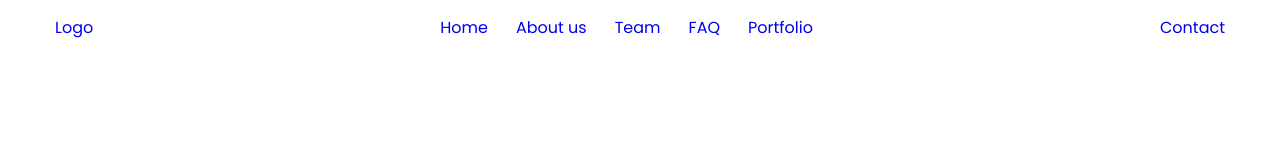
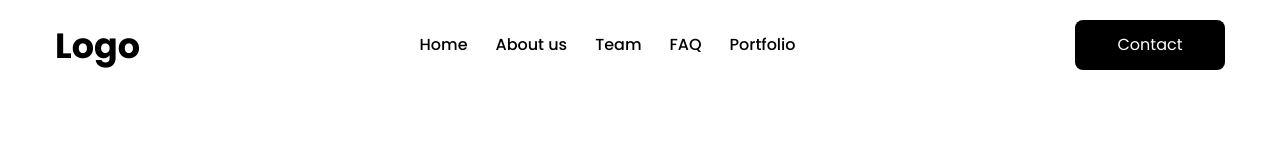
Before and after one commit to SMirza3228/test-portfolio, a plain HTML site: page index.html in a window 1280 px wide. Drawn offline with Linux system fonts and the light colour scheme.

Commit message:
thre commit

```diff
--- a/css/style.css
+++ b/css/style.css
@@ -29,3 +29,36 @@
     display: flex;
     gap: 28px;
 }
+
+.logo {
+    font-size: 35px;
+    font-weight: 700;
+    color: #000;
+}
+
+.list__link {
+    font-size: 16px;
+    font-weight: 500;
+    color: #000;
+}
+
+.btn-1 {
+    width: 150px;
+    height: 50px;
+    font-size: 16px;
+    font-weight: 400;
+    border-radius: 8px;
+    transition-duration: .3s;
+
+    display: flex;
+    justify-content: center;
+    align-items: center;
+
+    color: #fff;
+    background-color: #000;
+}
+
+.btn-1:hover {
+    color: #000;
+    background-color: transparent;
+}
```
